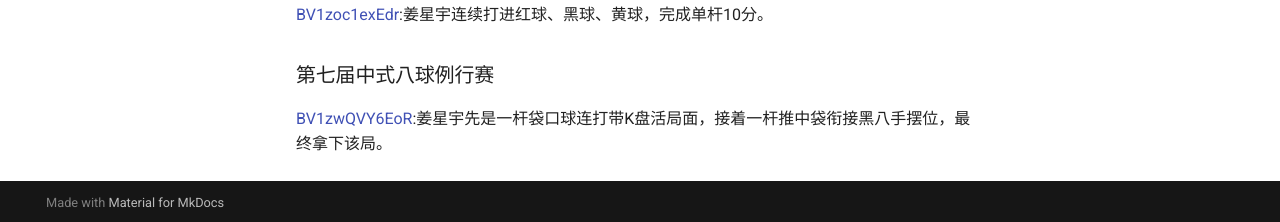
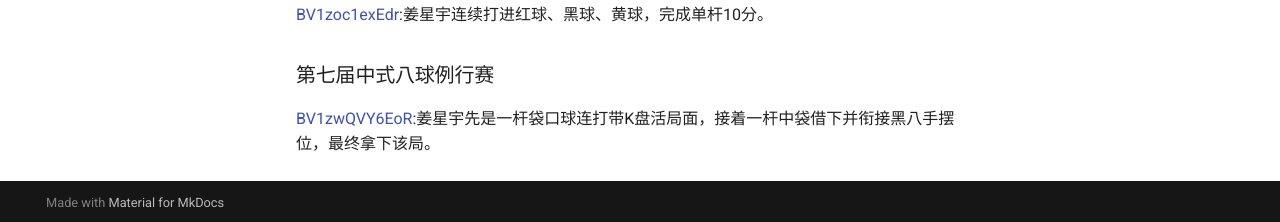
Before and after one commit to mprc-billiards/mprc-billiards.github.io, an MkDocs documentation site: the page built from docs/04-媒体/3-视频专区.md, in a window 1280 px wide and 1101 px high. Shown: the part 876-1098 px from the top of the window. Built offline with MkDocs 1.6.1 and Material for MkDocs 9.7.7, drawn with Linux system fonts in a browser that asks for light colours.

Commit message:
fix typo

```diff
--- a/docs/04-媒体/3-视频专区.md
+++ b/docs/04-媒体/3-视频专区.md
@@ -30,4 +30,4 @@
 
 ### 第七届中式八球例行赛
 
-[BV1zwQVY6EoR](https://www.bilibili.com/video/BV1zwQVY6EoR):姜星宇先是一杆袋口球连打带K盘活局面，接着一杆推中袋衔接黑八手摆位，最终拿下该局。
+[BV1zwQVY6EoR](https://www.bilibili.com/video/BV1zwQVY6EoR):姜星宇先是一杆袋口球连打带K盘活局面，接着一杆中袋借下并衔接黑八手摆位，最终拿下该局。
```
